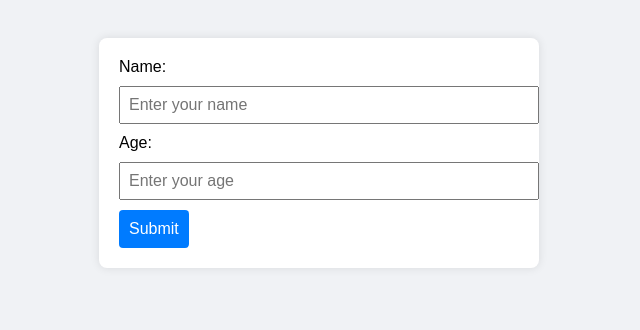
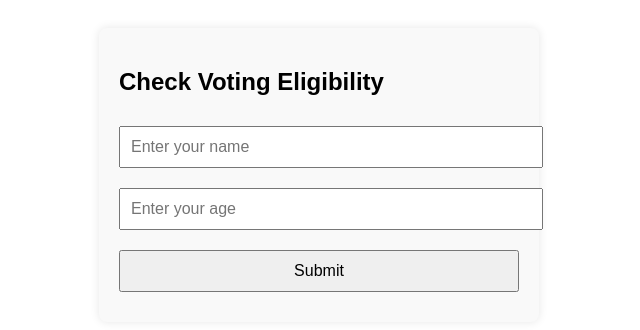
Before and after one commit to acciojob/promises-and-chains-harshlad49, a website: page main.html in a window 1280 px wide. Shown: the whole page, without its empty margins (321-961 px from the left). Drawn offline with Linux system fonts and the light colour scheme.

Commit message:
created a submission

```diff
--- a/main.html
+++ b/main.html
@@ -6,69 +6,49 @@
   <style>
     body {
       font-family: Arial, sans-serif;
-      padding: 30px;
-      background-color: #f0f2f5;
+      padding: 20px;
     }
     form {
-      background-color: #fff;
-      padding: 20px;
       max-width: 400px;
       margin: auto;
+      padding: 20px;
       border-radius: 8px;
-      box-shadow: 0 0 10px rgba(0, 0, 0, 0.1);
+      background-color: #f9f9f9;
+      box-shadow: 0 0 10px rgba(0,0,0,0.1);
     }
-    label, input {
-      display: block;
+    input, button {
       width: 100%;
-      margin-bottom: 10px;
-    }
-    input {
-      padding: 8px;
+      padding: 10px;
+      margin: 10px 0;
       font-size: 16px;
-    }
-    button {
-      padding: 10px;
-      font-size: 16px;
-      background-color: #007bff;
-      color: white;
-      border: none;
-      border-radius: 4px;
-      cursor: pointer;
-    }
-    button:hover {
-      background-color: #0056b3;
     }
   </style>
 </head>
 <body>
 
-  <form id="votingForm">
-    <label for="name">Name:</label>
-    <input type="text" id="name" placeholder="Enter your name">
-
-    <label for="age">Age:</label>
-    <input type="number" id="age" placeholder="Enter your age">
-
+  <form id="voteForm">
+    <h2>Check Voting Eligibility</h2>
+    <input type="text" id="name" placeholder="Enter your name" />
+    <input type="number" id="age" placeholder="Enter your age" />
     <button type="submit" id="btn">Submit</button>
   </form>
 
   <script>
-    const form = document.getElementById('votingForm');
-    const nameInput = document.getElementById('name');
-    const ageInput = document.getElementById('age');
-    const btn = document.getElementById('btn');
+    const form = document.getElementById('voteForm');
 
-    form.addEventListener('submit', function(e) {
-      e.preventDefault();
+    form.addEventListener('submit', function (e) {
+      e.preventDefault(); // Prevent default form submission
 
-      const name = nameInput.value.trim();
-      const age = parseInt(ageInput.value);
+      const name = document.getElementById('name').value.trim();
+      const age = parseInt(document.getElementById('age').value.trim(), 10);
 
+      // Validation
       if (!name || isNaN(age)) {
         alert("Please enter valid details.");
         return;
       }
 
+      // Promise
       const checkVotingEligibility = new Promise((resolve, reject) => {
         setTimeout(() => {
           if (age > 18) {
@@ -79,6 +59,7 @@
         }, 4000);
       });
 
+      // Handling the promise
       checkVotingEligibility
         .then(message => alert(message))
         .catch(error => alert(error));
```
